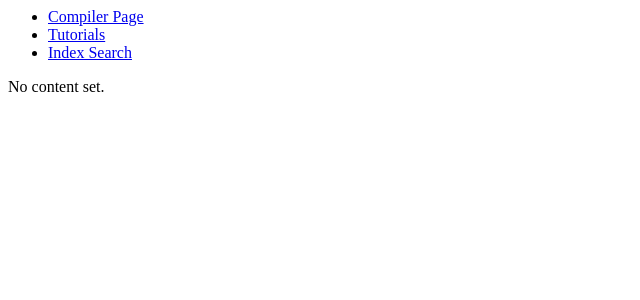
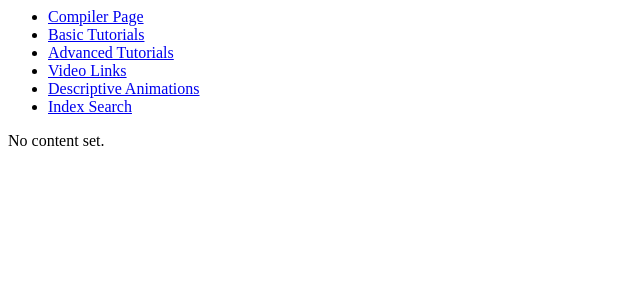
Before and after one commit to GavinCoyne/comp4830, a PHP site: page /comp4830/view/template.php in a window 1280 px wide. Shown: the top 300 px of the page, without its empty margins (0-640 px from the left). Run offline with PHP 8.4, Linux system fonts and the light colour scheme.

Commit message:
Various minor fixes

```diff
--- a/view/template.php
+++ b/view/template.php
@@ -13,7 +13,16 @@
 						<a href="#">Compiler Page</a>
 					</li>
 					<li>
-						<a href="#">Tutorials</a>
+						<a href="#">Basic Tutorials</a>
+					</li>
+					<li>
+						<a href="#">Advanced Tutorials</a>
+					</li>
+					<li>
+						<a href="#">Video Links</a>
+					</li>
+					<li>
+						<a href="#">Descriptive Animations</a>
 					</li>
 					<li>
 						<a href="#">Index Search</a>
```
Also changed, not shown: model/compile.php (+8 -5 lines).
